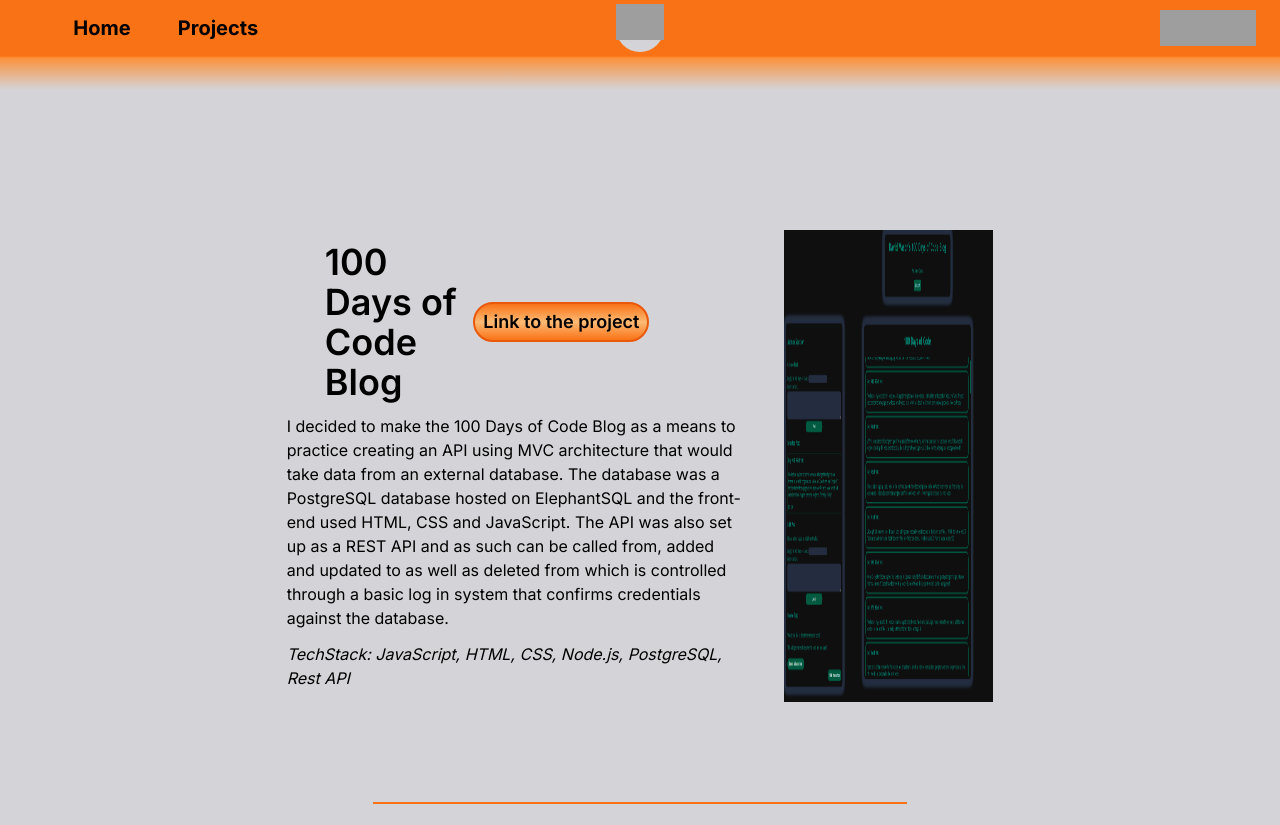
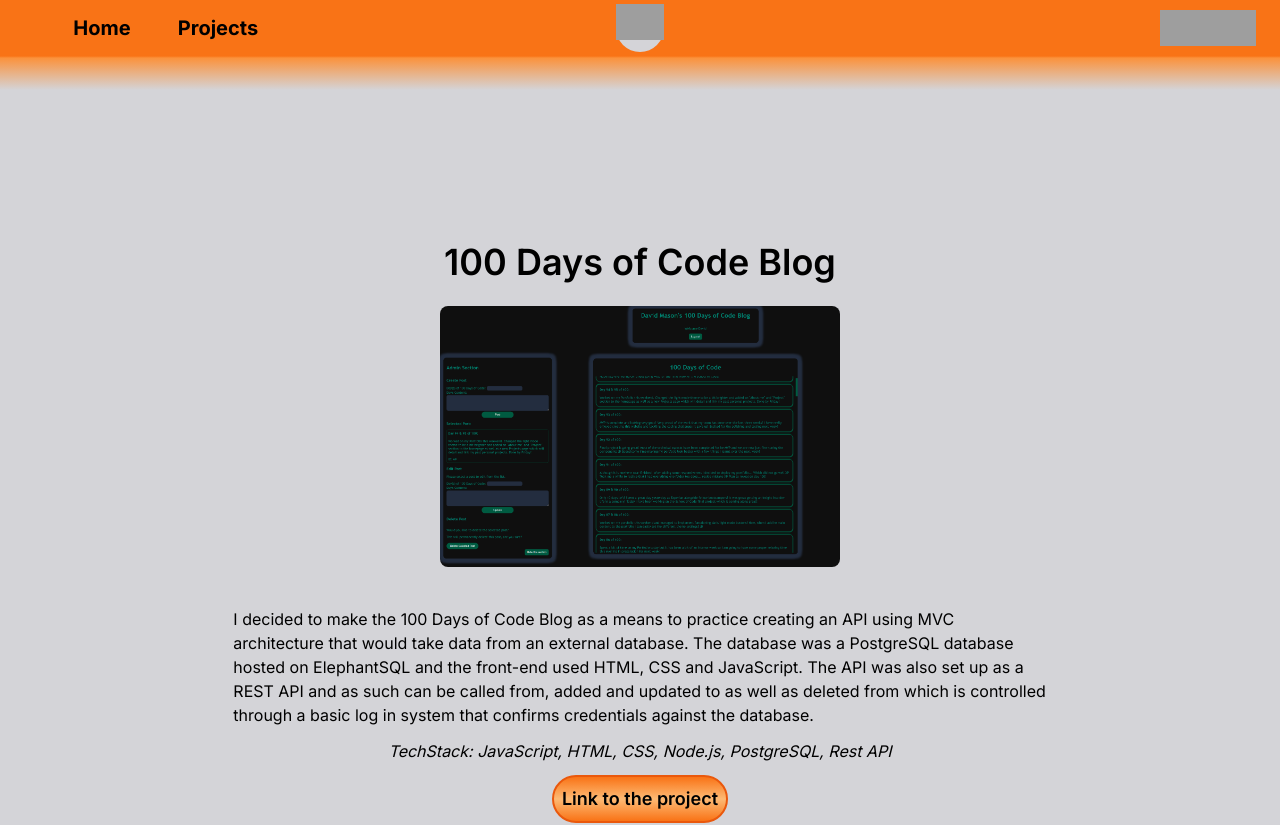
Before and after one commit to DayHikari/Portfolio, a Next.js app: page /projects in a window 1280 px wide. Shown: the top 825 px of the page. Built offline with nearby package versions, Linux system fonts and the light colour scheme; grey boxes are pictures that could not be loaded.

Commit message:
Projects page and section updated. Data file updated with 100Day link and MemoryEcho info. About Me section updated.

```diff
--- a/app/components/AboutMe.tsx
+++ b/app/components/AboutMe.tsx
@@ -1,7 +1,22 @@
+"use client";
+import { useState } from "react";
+import LargeText from "./about_me_components/LargeText";
 import LowerDivider from "./dividers/LowerDivider";
 import UpperDivider from "./dividers/UpperDivider";
+import ShortText from "./about_me_components/ShortText";
+import ShowButton from "./about_me_components/ShowButton";
 
 export default function AboutMe() {
+  const [showAll, setShowAll] = useState<Boolean>(false);
+
+  const showMore = () => {
+    setShowAll(true);
+  };
+
+  const showLess = () => {
+    setShowAll(false);
+  };
+
   return (
     <section className="bg-zinc-300 dark:bg-black flex flex-col">
       <UpperDivider />
@@ -9,55 +24,21 @@ export default function AboutMe() {
         <h1 className="w-64 py-3 text-5xl md:text-center font-bold bg-clip-text text-transparent bg-gradient-to-r from-zinc-950 dark:from-amber-700 via-zinc-600 dark:via-amber-500 to-zinc-950 dark:to-amber-700">
           About Me
         </h1>
-        <div className="flex flex-col md:grid grid-cols-2 gap-x-7 text-xl font-medium">
-          <p>
-            As mentioned, my name is David Mason and I am a grand strategy
-            gamer, board game lover, avid reader and now a fledgling Full-Stack
-            Software Engineer.
-            <br />
-            <br />I have always enjoyed working out how to solve a problem or
-            puzzle which fueled my interest in science. Trying to understand how
-            something works by putting the pieces of knowledge together has
-            always satisfyingly scratched an itch in my mind, especially when
-            the pieces were initially difficult to put together. I have used
-            this enjoyment of problem solving throughout my life from getting my
-            university degree in Biochemistry, living and teaching in Japan
-            whilst learning the language, as well as during my career as a
-            scientist.
-            <br />
-            <br />I was first properly introduced to software development in
-            late 2021 and I say properly as I have been aware of software
-            devlopment for a long time but always imagine it as some mystical
-            computer language of symbols, ones and zeros. I was taught the error
-            of my ignorance by my wife who was learning to code during the
-            COVID-19 pandemic and insisted I should look into it as she
-            guaranteed I would enjoy it. Turns out she was right once again.
-          </p>
-
-          <p>
-            I started off learning HTML and CSS through FreeCodeCamp in Sepember
-            2021 which was pretty fun but what really caught me was when I
-            started learning JavaScript. After trying to learn JavaScript when I
-            had time after work for about a year I realised that software
-            development is what I really wanted to do for my career and I would
-            therefore need to fully throw myself into coding if I want to make
-            the move. As such, I applied to the School of Code bootcamp in early
-            2023 and out of the thousands of applicants I was accepted for the
-            intense 16-week course.
-            <br />
-            <br />
-            The School of Code bootcamp does not require any prior coding
-            knowledge so I thought that I would be at an advantage having spent
-            some time learning JavaScript previously which was true for about 3
-            weeks. The course was certainly fast-paced and from week 3 onward
-            everything was new which is when it got really fun. Everyday we
-            learnt a new topic before putting it into practice during workshops
-            and then creaitng something using what we had learnt that week
-            during the weekly Hackathon. I learnt so much during the course and
-            have thoroughly enjoyed the 1 week and 4 week projects but am now
-            excited to start applying what I have learnt so far in the workplace
-            as well as continuing to develop my abilities and knowledge.
-          </p>
+        <div className="hidden xs:flex flex-col md:grid grid-cols-2 gap-x-7 text-xl font-medium ">
+          <LargeText />
+        </div>
+        <div className="flex xs:hidden flex-col items-center text-base font-medium ">
+          {showAll ? (
+            <>
+              <LargeText />
+              <ShowButton desc="Show less" clickFunction={showLess} />
+            </>
+          ) : (
+            <>
+              <ShortText />
+              <ShowButton desc="Show more" clickFunction={showMore} />
+            </>
+          )}
         </div>
       </article>
       <LowerDivider />
--- a/app/components/Footer.tsx
+++ b/app/components/Footer.tsx
@@ -4,7 +4,7 @@ export default function Footer() {
     let year:number = d.getFullYear()
     return (
         <footer className="h-28 bg-orange-500 dark:bg-zinc-800 flex flex-col items-center justify-center">
-            <h4 className="font-bold text-lg">Designed and built in <span className="text-blue-700">Next.JS</span> by <span className="text-blue-700">David Mason</span></h4>
+            <h4 className="font-bold text-lg w-9/12 text-center mb-2">Designed and built in <span className="text-blue-700">Next.JS</span> by <span className="text-blue-700">David Mason</span></h4>
             <h4 >&copy; {year} All rights reserved</h4>
         </footer>
     )
--- a/app/components/Projects.tsx
+++ b/app/components/Projects.tsx
@@ -1,20 +1,17 @@
 import Link from "next/link"
 import LowerDivider from "./dividers/LowerDivider"
 import UpperDivider from "./dividers/UpperDivider"
+import ProjectCard from "../projects/project_components/ProjectCard"
+import { homepageProjects } from "../data"
 
 export default function Projects() {
     return (
         <section className="bg-zinc-300 dark:bg-black flex flex-col i">
             <UpperDivider />
             <h2 className="self-center">Projects</h2>
-            <article className="h-96 self-center">
-                <h3>BRUM.AI website - 4-week project</h3>
-            </article>
-            <article className="h-96 self-center">
-                <h3>Memory Echo - 1-week project</h3>
-            </article>
+            {homepageProjects.map(projectDetail => <ProjectCard key={projectDetail.id} projectDetail={projectDetail}/>)}
             <Link href={"/projects"} className=" self-center flex justify-end mb-7">
-                <button className="min-w-[150px] h-14 border-4 border-amber-600 rounded-full bg-gradient-to-t from-orange-500 via-orange-300 to-orange-500 text-black shadow-lg font-bold">
+                <button className="w-56 h-16 text-xl rounded-full bg-gradient-to-t from-orange-500 via-orange-300 to-orange-500 border-2 border-orange-600 text-black shadow-lg font-bold mt-5">
                     More projects
                 </button>
             </Link>
--- /dev/null
+++ b/app/components/about_me_components/LargeText.tsx
@@ -0,0 +1,54 @@
+export default function LargeText() {
+    return (
+        <>
+
+          <p>
+            As mentioned, my name is David Mason and I am a grand strategy
+            gamer, board game lover, avid reader and now a fledgling Full-Stack
+            Software Engineer.
+            <br />
+            <br />I have always enjoyed working out how to solve a problem or
+            puzzle which fueled my interest in science. Trying to understand how
+            something works by putting the pieces of knowledge together has
+            always satisfyingly scratched an itch in my mind, especially when
+            the pieces were initially difficult to put together. I have used
+            this enjoyment of problem solving throughout my life from getting my
+            university degree in Biochemistry, living and teaching in Japan
+            whilst learning the language, as well as during my career as a
+            scientist.
+            <br />
+            <br />I was first properly introduced to software development in
+            late 2021 and I say properly as I have been aware of software
+            devlopment for a long time but always imagine it as some mystical
+            computer language of symbols, ones and zeros. I was taught the error
+            of my ignorance by my wife who was learning to code during the
+            COVID-19 pandemic and insisted I should look into it as she
+            guaranteed I would enjoy it. Turns out she was right once again.
+          </p>
+          <p>
+            I started off learning HTML and CSS through FreeCodeCamp in Sepember
+            2021 which was pretty fun but what really caught me was when I
+            started learning JavaScript. After trying to learn JavaScript when I
+            had time after work for about a year I realised that software
+            development is what I really wanted to do for my career and I would
+            therefore need to fully throw myself into coding if I want to make
+            the move. As such, I applied to the School of Code bootcamp in early
+            2023 and out of the thousands of applicants I was accepted for the
+            intense 16-week course.
+            <br />
+            <br />
+            The School of Code bootcamp does not require any prior coding
+            knowledge so I thought that I would be at an advantage having spent
+            some time learning JavaScript previously which was true for about 3
+            weeks. The course was certainly fast-paced and from week 3 onward
+            everything was new which is when it got really fun. Everyday we
+            learnt a new topic before putting it into practice during workshops
+            and then creaitng something using what we had learnt that week
+            during the weekly Hackathon. I learnt so much during the course and
+            have thoroughly enjoyed the 1 week and 4 week projects but am now
+            excited to start applying what I have learnt so far in the workplace
+            as well as continuing to develop my abilities and knowledge.
+          </p>
+        </>
+    )
+}
--- /dev/null
+++ b/app/components/about_me_components/ShortText.tsx
@@ -0,0 +1,17 @@
+export default function ShortText() {
+    return (
+        <>
+          <p>
+            As mentioned, my name is David Mason and I am a grand strategy
+            gamer, board game lover, avid reader and now a fledgling Full-Stack
+            Software Engineer.
+            <br />
+            <br />I have always enjoyed working out how to solve a problem or
+            puzzle which fueled my interest in science. Trying to understand how
+            something works by putting the pieces of knowledge together has
+            always satisfyingly scratched an itch in my mind...
+          </p>
+          <div className="w-full h-10 shadow-[0_-50px_30px_-30px_rgb(212,212,216)_inset] dark:shadow-[0_-50px_30px_-30px_rgb(0,0,0)_inset] mt-[-40px]"></div>
+        </>
+    )
+}
--- /dev/null
+++ b/app/components/about_me_components/ShowButton.tsx
@@ -0,0 +1,10 @@
+interface promptObject {
+    desc: string;
+    clickFunction: Function
+}
+
+export default function ShowButton({desc, clickFunction}:promptObject) {
+    return (
+            <button onClick={() => clickFunction()} className="text-black text-lg font-semibold px-2 py-1 border-2 border-orange-600 dark:border-zinc-800 rounded-full bg-gradient-to-b from-orange-500 via-orange-300 to-orange-500 w-40 h-10 mt-5">{desc}</button>
+    )
+}
--- a/app/components/header_components/Logo.tsx
+++ b/app/components/header_components/Logo.tsx
@@ -1,11 +1,19 @@
 // Imports
-import Image from "next/image"
+import Image from "next/image";
+import Link from "next/link";
 
 // Component function for the header logo
 export default function Logo() {
   return (
     <div className="w-12 h-12 bg-zinc-300 rounded-full justify-self-center">
-      <Image src="/icon.png" alt="Personal logo image" width="50" height="50" />
+      <Link href={"/"}>
+        <Image
+          src="/icon.png"
+          alt="Personal logo image"
+          width="50"
+          height="50"
+        />
+      </Link>
     </div>
   );
 }
--- a/app/components/header_components/Navigation.tsx
+++ b/app/components/header_components/Navigation.tsx
@@ -4,12 +4,12 @@ export default function Navigation() {
     return (
         <nav className="flex items-center ml-10 text-xl font-bold">
             <Link href={"/"} className="mx-2">
-                <button className="min-w-[100px] rounded-full p-2 hover:bg-zinc-600 hover:text-orange-500">
+                <button className="min-w-[100px] rounded-full p-2 hover:bg-orange-600 hover:text-white hover:dark:bg-zinc-600 hover:dark:text-orange-500">
                     Home
                 </button>
             </Link>
             <Link href={"/projects"} className="mx-2">
-                <button className="min-w-[100px] rounded-full p-2 hover:bg-zinc-600 hover:text-orange-500">
+                <button className="min-w-[100px] rounded-full p-2 hover:bg-orange-600 hover:text-white hover:dark:bg-zinc-600 hover:dark:text-orange-500">
                     Projects
                 </button>
             </Link>
--- a/app/data.tsx
+++ b/app/data.tsx
@@ -41,4 +41,23 @@ export const projectDetails: Array<Project> = [
         url: "https://dayhikari.github.io/Calculator/",
         photo: "/images/calculator.png"
     },
-]
+];
+
+export const homepageProjects: Array<Project> = [
+    {
+        id: 1,
+        title: "BrumAI Website",
+        details: "BrumAI is a dynamic community located in Birmingham that is dedicated to fostering innovation, collaboration, and learning in the field of Artificial Intelligence and was the client for whom this project was developed. BrumAI's problem was that their website at the time did not demonstrate who their group was and what they had to offer. As such, they requested that a new website be made that better displayed everything that BrumAI is; which is where myself and my team of 5 other School of Code bootcampers come in. With a timeline of 4-weeks, myself and my team developed a new website for BrumAI using Next.js 14 alongside Tailwind.CSS for the styling to the satisfaction of the client. The website supports a Postgres database hosted with SupaBase that stores all event information for BrumAI which is called by the website before being dynamically displayed. The website is designed to be responsive allowing it to be viewed easily on any device. This project was a great experience of building a modern website and posed a number of challenges that were fun to tackle!",
+        techStack: "JavaScript, JSZ, React, Next.js, PostgreSQL, Tailwind.CSS, MUI, AntD",
+        url: "https://brum-ai-test.netlify.app/",
+        photo: "/images/brumai_website.png"
+    },
+    {
+        id: 2,
+        title: "Memory Echo",
+        details: "A problem that Bootcampers in the School of Code face is that the intense pace of the course makes it difficult to revise and remember all of the informaion taught. Multiple topics are taught each day and it is inevitable that something will fall through the cracks and be forgotten. To address this problem, myself and my team developed Memory Echo: The Spaced Repetition App! Memory Echo allows users to input a topic/method name and description which will be stored in a PostgreSQL database. Memory Echo will then used the space repetition method to remind users of topics they need to study over an increasing gap in time, much like how an echo spaces out over time. The Frontend of the app was made using JavaScript, HTML and CSS while the backend uses Node.js, REST APIs and PostgreSQL. NOTE: The database takes a moment to spin up on the website, please refresh after a minute or two.",
+        techStack: "JavaScript, HTML, CSS, PostgreSQL, Node.js, REST API",
+        url: "https://memoryecho.vercel.app/",
+        photo: "/images/memory_echo.png"
+    },
+];
--- a/app/projects/project_components/ProjectButton.tsx
+++ b/app/projects/project_components/ProjectButton.tsx
@@ -4,11 +4,11 @@ interface promptObject {
 }
 
 export default function ProjectButton({url, id}:promptObject) {
-    const location:string = id % 2 === 1 ? "justify-self-end" : "justify-self-start"
+    // const location:string = id % 2 === 1 ? "justify-self-end" : "justify-self-start"
     const projectText:string = url ? "Link to the project" : "Project not yet deployed"
     return (
-        <a href={url} className={`w-fit min-w-[233px]`}>
-            <button className="text-black text-lg font-semibold px-2 py-1 border-2 border-orange-600 dark:border-zinc-800 rounded-full bg-gradient-to-b from-orange-500 via-orange-300 to-orange-500 x">{projectText}</button>
+        <a href={url} className={`w-fit min-w-[233px]`} target="_blank">
+            <button className="text-black text-lg font-semibold px-2 py-1 border-2 border-orange-600 dark:border-zinc-800 rounded-full bg-gradient-to-b from-orange-500 via-orange-300 to-orange-500 h-12">{projectText}</button>
         </a>
     )
 }
--- a/app/projects/project_components/ProjectCard.tsx
+++ b/app/projects/project_components/ProjectCard.tsx
@@ -7,7 +7,9 @@ interface promptObject {
 }
 export default function ProjectCard({ projectDetail }: promptObject) {
   const gridColumns: string =
-    projectDetail.id % 2 === 1 ? "grid-cols-[2fr_1fr]" : "grid-cols-[1fr_2fr]";
+    projectDetail.id % 2 === 1
+      ? "2xl:grid-cols-[2fr_1fr]"
+      : "2xl:grid-cols-[1fr_2fr]";
   const textGrid: string =
     projectDetail.id % 2 === 1 ? "col-start-1" : "col-start-2";
   const imageGrid: string =
@@ -17,13 +19,13 @@ export default function ProjectCard({ projectDetail }: promptObject) {
   return (
     <>
       <article
-        className={`grid ${gridColumns} w-7/12 self-center my-20 rounded-3xl`}
+        className={`flex flex-col flex-col-reverse 2xl:grid ${gridColumns} w-11/12 sm:w-10/12 md:w-9/12 lg:w-8/12 2xl:w-7/12 self-center my-20 rounded-3xl`}
       >
         <div
           className={`flex flex-col justify-between items-center py-5 px-5 ${textGrid} `}
         >
           <div
-            className={`flex ${flexDirection} items-center justify-between w-10/12`}
+            className={`hidden 2xl:flex ${flexDirection} items-center justify-between w-10/12`}
           >
             <h2 className="text-4xl py-3 font-semibold">
               {projectDetail.title}
@@ -32,17 +34,22 @@ export default function ProjectCard({ projectDetail }: promptObject) {
           </div>
           <p className="">{projectDetail.details}</p>
           <p className="py-3 italic">TechStack: {projectDetail.techStack}</p>
+          <span className="2xl:hidden"><ProjectButton url={projectDetail.url} id={projectDetail.id} /></span>
         </div>
-        <div className={`${imageGrid} flex justify-center p-5`}>
+        <div
+          className={`${imageGrid} flex flex-col justify-center items-center p-5`}
+        >
+          <h2 className="text-4xl py-3 font-semibold 2xl:hidden mb-3">{projectDetail.title}</h2>
           <Image
             src={projectDetail.photo}
             alt={`Photo of ${projectDetail.title}`}
-            width={350}
-            height={300}
+            width={400}
+            height={400}
+            className=" max-h-[500px] xs:max-w-[400px] xs:max-h-[600px] rounded-lg"
           />
         </div>
       </article>
-        <div className="w-5/12 h-0.5 bg-orange-500 dark:bg-zinc-600 place-self-center"></div>
+      <div className="w-5/12 h-0.5 bg-orange-500 dark:bg-zinc-600 place-self-center"></div>
     </>
   );
 }
--- a/tailwind.config.ts
+++ b/tailwind.config.ts
@@ -14,6 +14,13 @@ const config: Config = {
           'conic-gradient(from 180deg at 50% 50%, var(--tw-gradient-stops))',
       },
     },
+    screens: {
+      'xs': '500px',
+      'sm': '640px',
+      'md': '768px',
+      'lg': '1024px',
+      '2xl': '1536px',
+    },
   },
   plugins: [],
   darkMode: "class",
```
Also changed, not shown: public/images/memory_echo.png (added), 1 other file (tests, documents, lock files or other folders).
